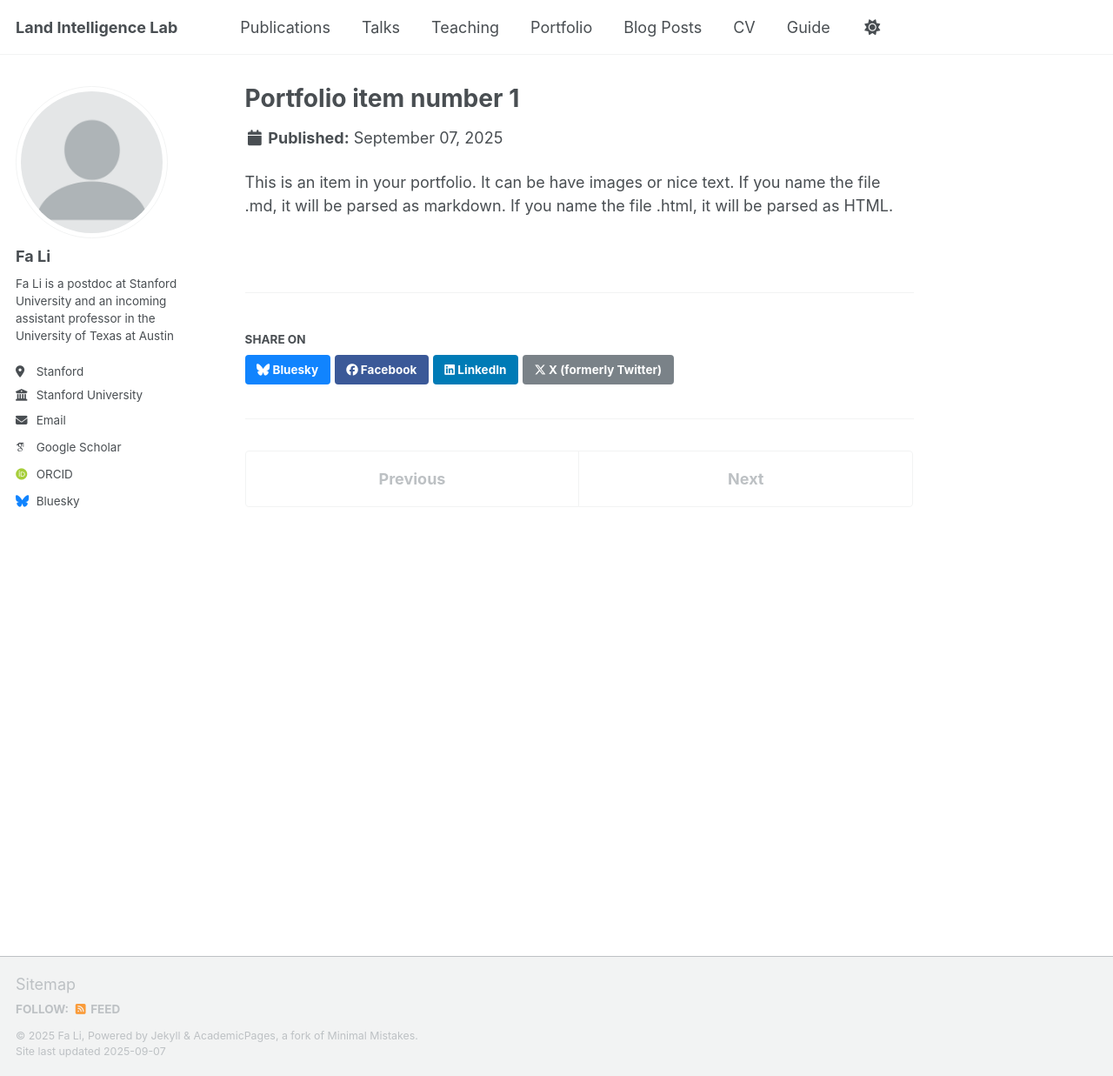
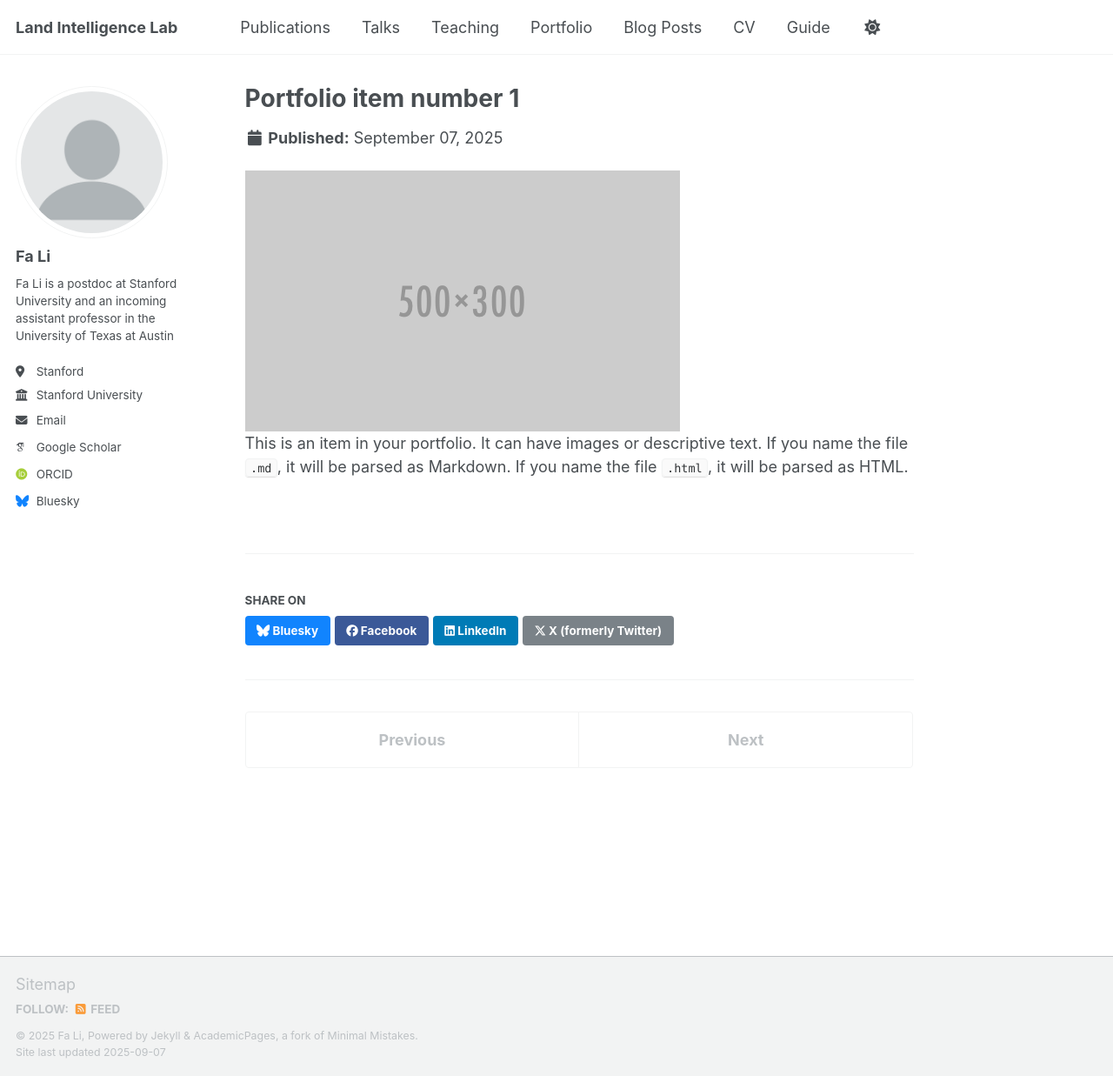
Before and after one commit to fali-lab/fali-lab.github.io, a Jekyll site: the page built from _portfolio/portfolio-1.md, in a window 1280 px wide and 1237 px high. Shown: the whole window at 87% size. Built offline with Jekyll 4.4.1, drawn with Linux system fonts in a browser that asks for light colours; some web fonts are replaced; a script that is not in the unit is left out.

Commit message:
Update portfolio-1.md

```diff
--- a/_portfolio/portfolio-1.md
+++ b/_portfolio/portfolio-1.md
@@ -1,7 +1,16 @@
 ---
 title: "Portfolio item number 1"
-excerpt: "Short description of portfolio item number 1<br/><img src='/images/500x300.png'>"
 collection: portfolio
 ---
 
-This is an item in your portfolio. It can be have images or nice text. If you name the file .md, it will be parsed as markdown. If you name the file .html, it will be parsed as HTML.
+<div class="portfolio-row">
+  <img src="/images/500x300.png" alt="Portfolio image">
+  <div>
+    <p>
+      This is an item in your portfolio.
+      It can have images or descriptive text.
+      If you name the file <code>.md</code>, it will be parsed as Markdown.
+      If you name the file <code>.html</code>, it will be parsed as HTML.
+    </p>
+  </div>
+</div>
```
